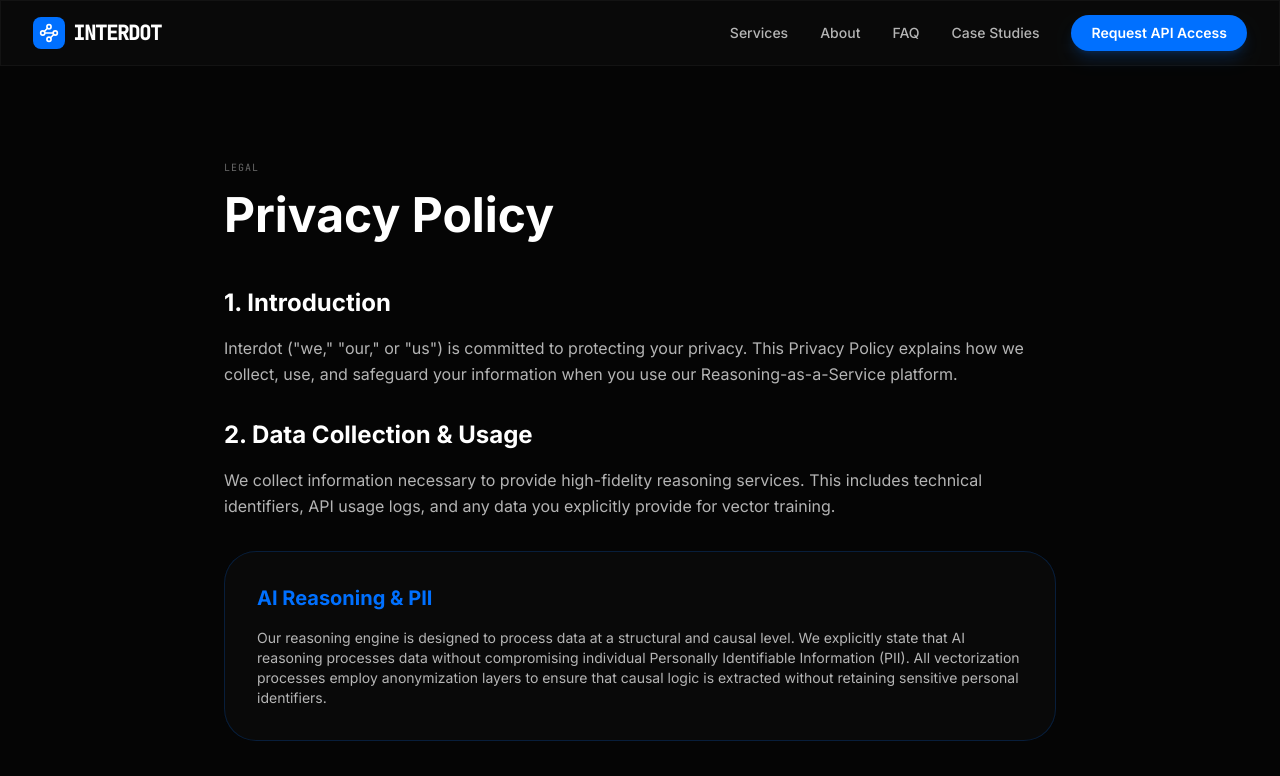
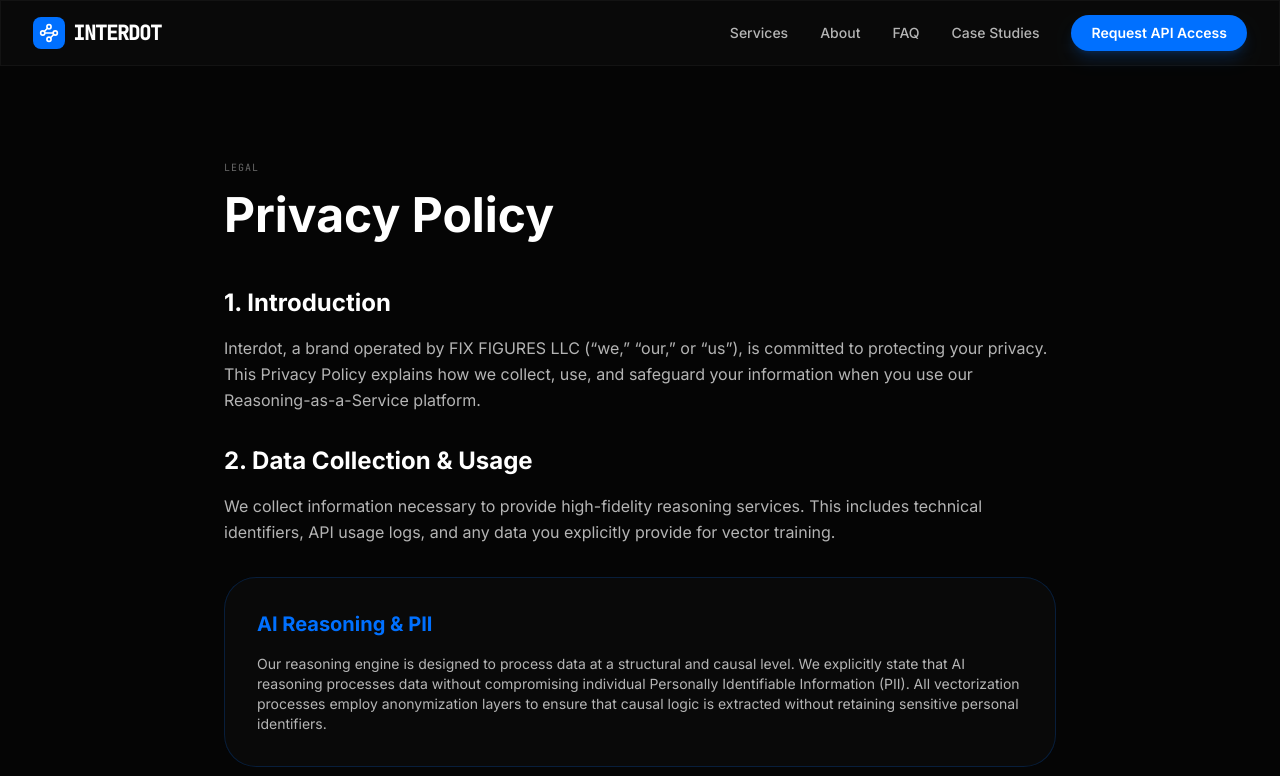
Before and after one commit to 0x01010l/Interd, a React (Vite) app: page /privacy in a window 1280 px wide. Shown: the top 776 px of the page. Built offline with nearby package versions, Linux system fonts and the light colour scheme.

Commit message:
Update Privacy.tsx

```diff
--- a/src/pages/Privacy.tsx
+++ b/src/pages/Privacy.tsx
@@ -12,9 +12,9 @@ export default function Privacy() {
             <section>
               <h2 className="text-2xl font-bold text-white mb-4">1. Introduction</h2>
               <p>
-                Interdot ("we," "our," or "us") is committed to protecting your privacy. This Privacy Policy
-                explains how we collect, use, and safeguard your information when you use our
-                Reasoning-as-a-Service platform.
+Interdot, a brand operated by FIX FIGURES LLC (“we,” “our,” or “us”), is committed to protecting your privacy.
+This Privacy Policy explains how we collect, use, and safeguard your information when you use our
+Reasoning-as-a-Service platform.
               </p>
             </section>
 
```
